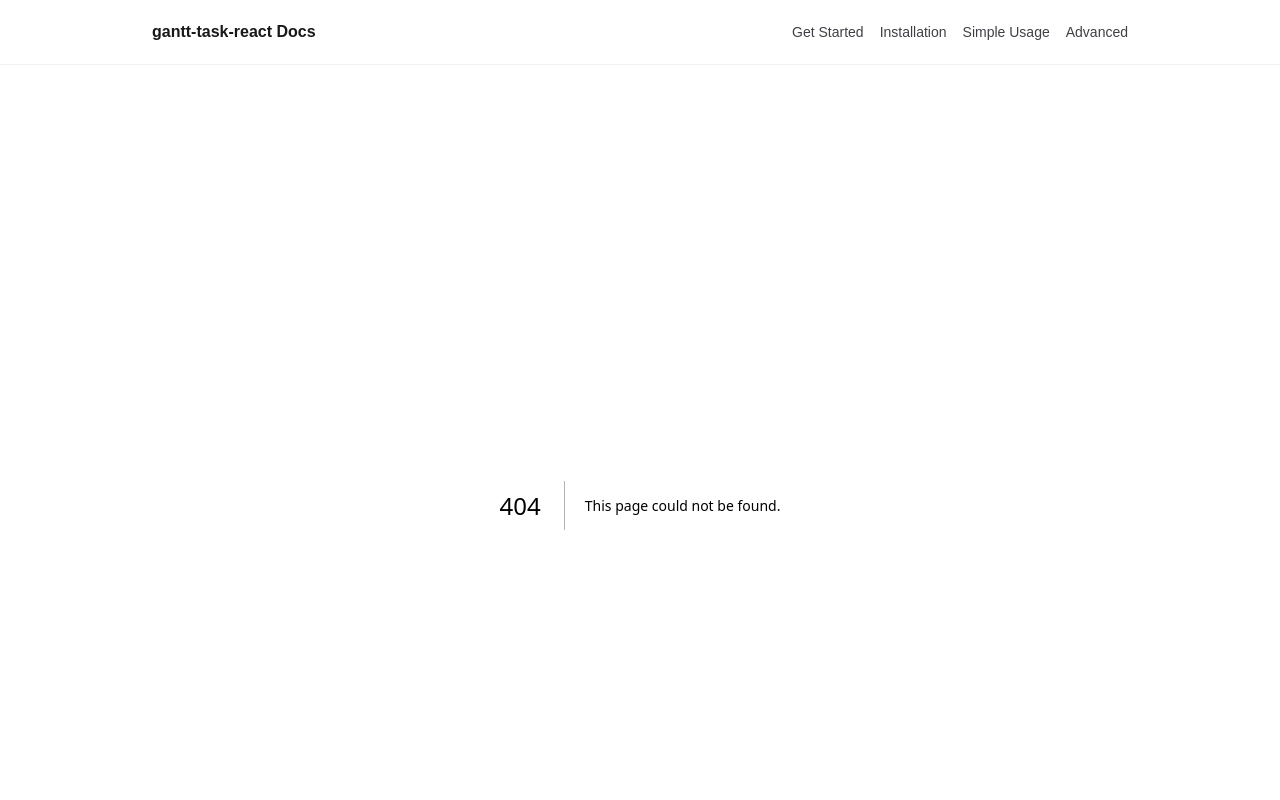
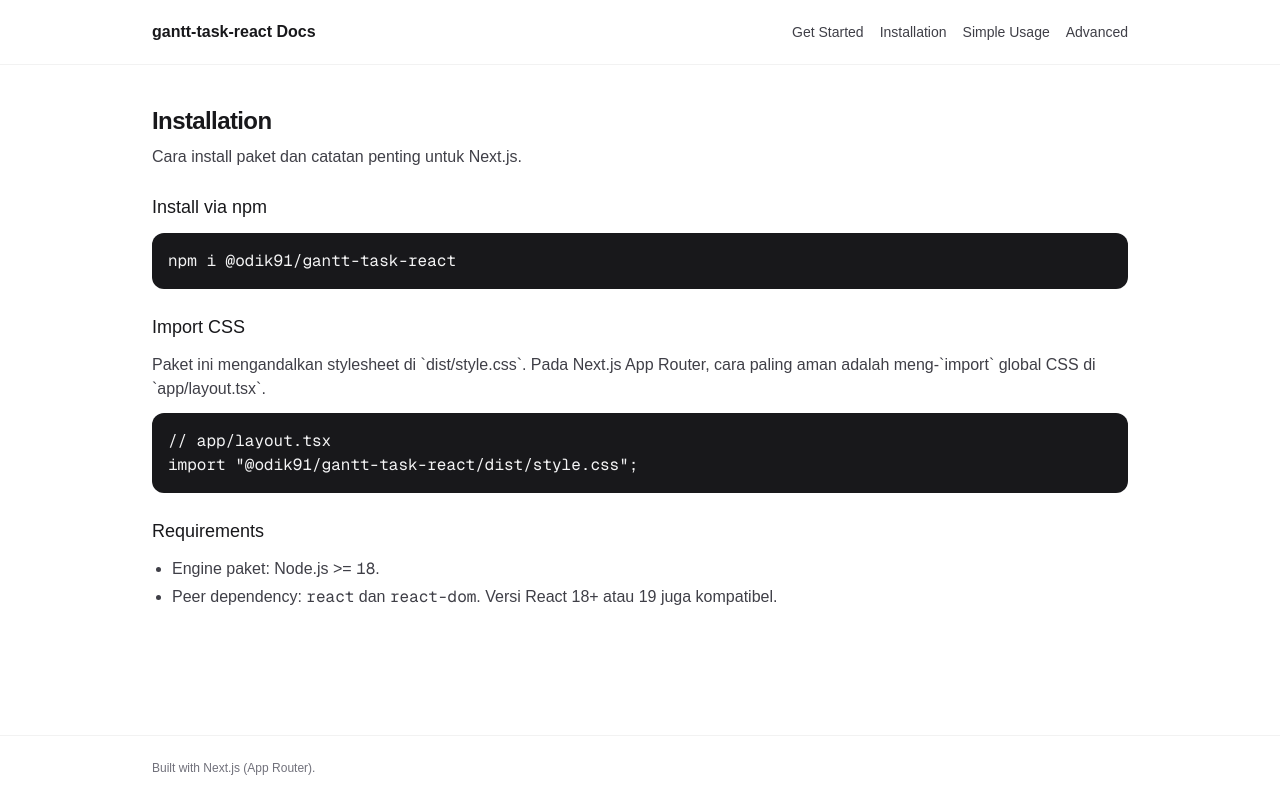
Before and after one commit to odik91/gantt-chart-docs, a Next.js app: page /installation in a window 1280 px wide. Before the commit this address had no page. Shown: the top 800 px of the page. Built offline with nearby package versions, Linux system fonts and the light colour scheme.

Commit message:
add InstallationPage

```diff
--- /dev/null
+++ b/app/installation/page.tsx
@@ -0,0 +1,53 @@
+export default function InstallationPage() {
+  return (
+    <article className="space-y-6">
+      <div className="space-y-2">
+        <h1 className="text-2xl font-semibold tracking-tight text-zinc-900 dark:text-zinc-50">
+          Installation
+        </h1>
+        <p className="text-zinc-700 dark:text-zinc-300">
+          Cara install paket dan catatan penting untuk Next.js.
+        </p>
+      </div>
+
+      <section className="space-y-3">
+        <h2 className="text-lg font-medium text-zinc-900 dark:text-zinc-50">
+          Install via npm
+        </h2>
+        <pre className="overflow-x-auto rounded-xl bg-zinc-900 text-zinc-100 p-4">
+          <code>{`npm i @odik91/gantt-task-react`}</code>
+        </pre>
+      </section>
+
+      <section className="space-y-3">
+        <h2 className="text-lg font-medium text-zinc-900 dark:text-zinc-50">
+          Import CSS
+        </h2>
+        <p className="text-zinc-700 dark:text-zinc-300">
+          Paket ini mengandalkan stylesheet di `dist/style.css`. Pada Next.js
+          App Router, cara paling aman adalah meng-`import` global CSS di
+          `app/layout.tsx`.
+        </p>
+        <pre className="overflow-x-auto rounded-xl bg-zinc-900 text-zinc-100 p-4">
+          <code>{`// app/layout.tsx
+import "@odik91/gantt-task-react/dist/style.css";`}</code>
+        </pre>
+      </section>
+
+      <section className="space-y-3">
+        <h2 className="text-lg font-medium text-zinc-900 dark:text-zinc-50">
+          Requirements
+        </h2>
+        <ul className="list-disc pl-5 space-y-1 text-zinc-700 dark:text-zinc-300">
+          <li>
+            Engine paket: Node.js &gt;= <code>18</code>.
+          </li>
+          <li>
+            Peer dependency: <code>react</code> dan <code>react-dom</code>.
+            Versi React 18+ atau 19 juga kompatibel.
+          </li>
+        </ul>
+      </section>
+    </article>
+  );
+}
```
